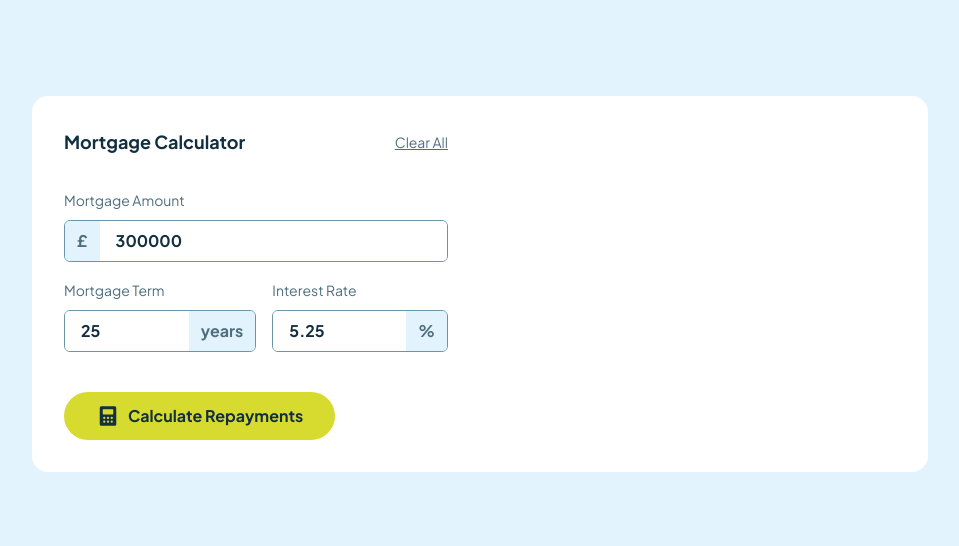
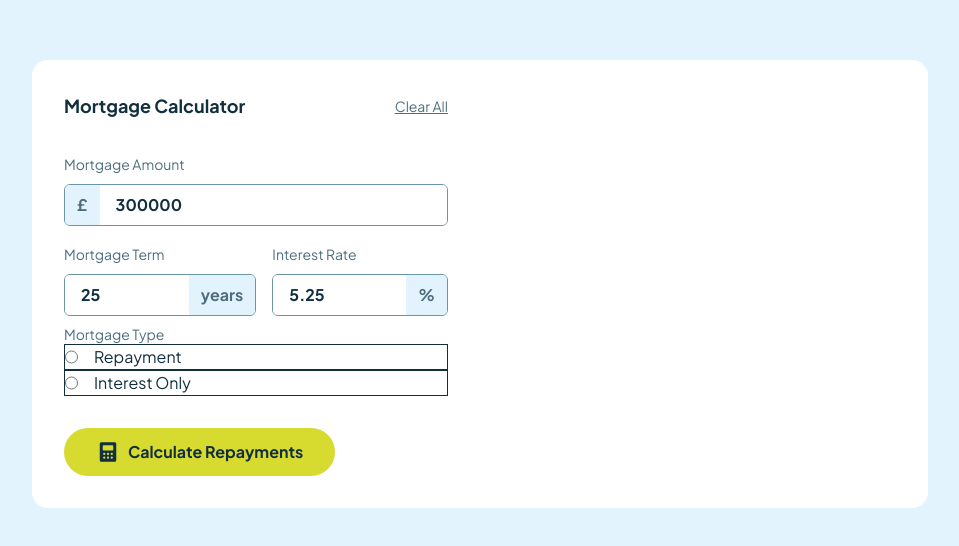
Before and after one commit to Esosek/mortgage-repayment, a Next.js app: page / in a window 1280 px wide. Shown: the part 116-662 px from the top of the page, without its empty margins (160-1119 px from the left). Built offline with nearby package versions, Linux system fonts and the light colour scheme.

Commit message:
MortgageTypeInput WIP

```diff
--- a/components/form/Form.tsx
+++ b/components/form/Form.tsx
@@ -6,6 +6,7 @@ import iconCalculator from "@/assets/images/icon-calculator.svg";
 import Image from "next/image";
 import FormHeader from "./FormHeader";
 import CustomNumberInput from "./CustomNumberInput";
+import MortgageTypeInput from "./MortgageTypeInput";
 
 export default function Form() {
   function handleSubmit(e: FormEvent) {
@@ -51,6 +52,8 @@ export default function Form() {
         </CustomNumberInput>
       </div>
 
+      <MortgageTypeInput />
+
       <SubmitButton>
         <Image src={iconCalculator} alt="Calculator icon" />
         Calculate Repayments
--- a/components/form/MortgageTypeInput.tsx
+++ b/components/form/MortgageTypeInput.tsx
@@ -1,10 +1,30 @@
-type MortgageTypeInputProps = {
-}
+type MortgageTypeInputProps = {};
 
-export default function MortgageTypeInput (props: MortgageTypeInputProps) {
+export default function MortgageTypeInput(props: MortgageTypeInputProps) {
   return (
-    <div>
+    <fieldset>
+      <legend className="text-sm text-slate-700">Mortgage Type</legend>
 
-    </div>
+      <div className="flex gap-4 border-[1px]">
+        <input
+          type="radio"
+          id="contactChoice1"
+          name="mortgage-type"
+          value="repayment"
+          className="accent-lime"
+        />
+        <label htmlFor="contactChoice1">Repayment</label>
+      </div>
+
+      <div className="flex gap-4 border-[1px]">
+        <input
+          type="radio"
+          id="contactChoice1"
+          name="mortgage-type"
+          value="interest-only"
+        />
+        <label htmlFor="contactChoice1">Interest Only</label>
+      </div>
+    </fieldset>
   );
 }
```
